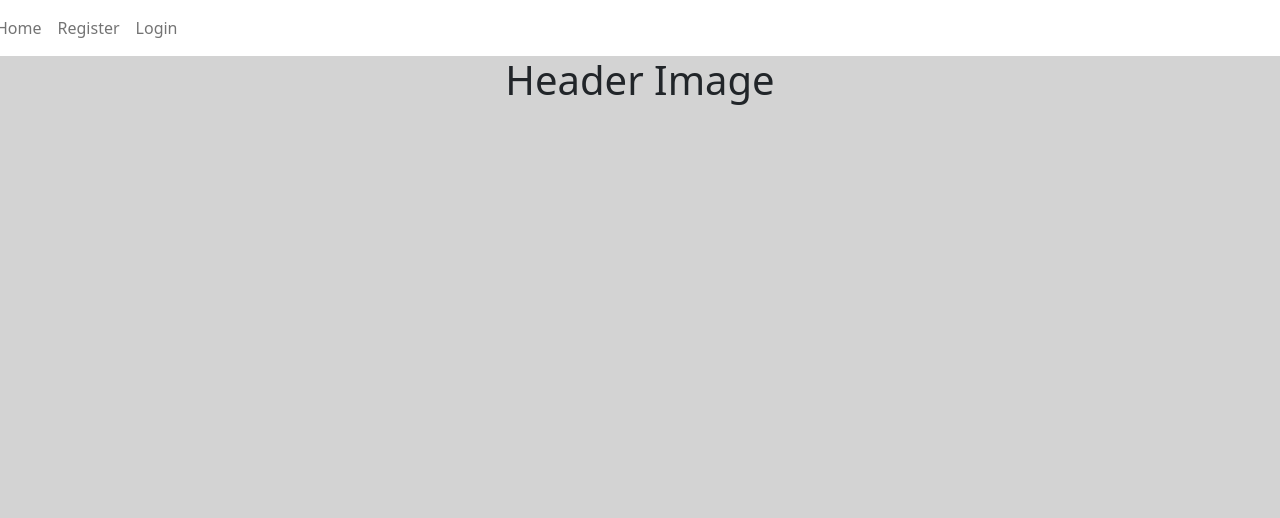
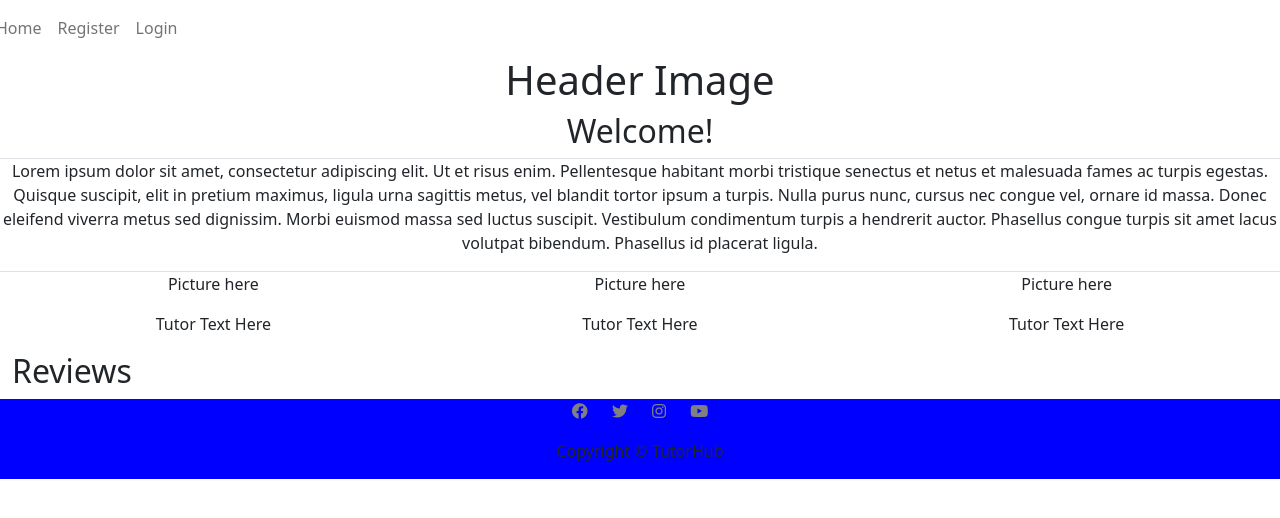
Before and after one commit to sophiebatten123/Tutoring-Hub, a Django app: page / in a window 1280 px wide. Shown: the top 518 px of the page. Run offline with Django 3.2, Linux system fonts and the light colour scheme.

Commit message:
Basic HTML generated for the site and displaying the users username on the profile page

```diff
--- a/home/templates/home/index.html
+++ b/home/templates/home/index.html
@@ -1,11 +1,62 @@
 {% extends "base.html" %}
 
 {% block content %}
+
+<!--Welcome text and header image-->
 
 <div class="conatiner-fluid">
     <div class="row center">
         <h1>Header Image</h1>
     </div>
+    <div class="row center">
+        <h2>Welcome!</h2>
+    </div>
+    <div class="row center border">
+        <p>Lorem ipsum dolor sit amet, consectetur adipiscing elit. Ut et risus enim. Pellentesque habitant morbi
+            tristique senectus et netus et malesuada fames ac turpis egestas. Quisque suscipit, elit in pretium maximus,
+            ligula urna sagittis metus, vel blandit tortor ipsum a turpis. Nulla purus nunc, cursus nec congue vel,
+            ornare id massa. Donec eleifend viverra metus sed dignissim. Morbi euismod massa sed luctus suscipit.
+            Vestibulum condimentum turpis a hendrerit auctor. Phasellus congue turpis sit amet lacus volutpat bibendum.
+            Phasellus id placerat ligula.</p>
+    </div>
+</div>
+
+<!--Our Tutors Section-->
+
+<div class="container-fluid">
+    <div class="row">
+        <div class="col-4 center">
+            <div class="row">
+                <p>Picture here</p>
+            </div>
+            <div class="row">
+                <p>Tutor Text Here</p>
+            </div>
+        </div>
+        <div class="col-4 center">
+            <div class="row">
+                <p>Picture here</p>
+            </div>
+            <div class="row">
+                <p>Tutor Text Here</p>
+            </div>
+        </div>
+        <div class="col-4 center">
+            <div class="row">
+                <p>Picture here</p>
+            </div>
+            <div class="row">
+                <p>Tutor Text Here</p>
+            </div>
+        </div>
+    </div>
+</div>
+
+<!--Reviews-->
+<div class="container-fluid">
+    <div class="row">
+        <h2>Reviews</h2>
+    </div>
 </div>
 
 {% endblock %}
--- a/static/css/style.css
+++ b/static/css/style.css
@@ -1,7 +1,20 @@
-body {
-    background-color: #D3D3D3;
-}
-
 .center {
     text-align: center;
 }
+
+.border {
+    border: solid 2px black;
+}
+
+.footer {
+    background-color: blue;
+}
+
+.footer li {
+    display: inline;
+    padding: 10px;
+}
+
+.footer li i {
+    color: grey;
+}
--- a/templates/base.html
+++ b/templates/base.html
@@ -52,7 +52,22 @@
     </main>
 
     <footer>
+        <div class="container-fluid">
+            <div class="row center footer">
+                <ul>
+                    <li><a href="https://www.facebook.com/" target="_blank" rel="noopener"
+                            aria-label="Click here to go to our facebook page"><i class="fab fa-facebook"></i></a></li>
+                    <li><a href="https://www.twitter.com/" target="_blank" rel="noopener"
+                            aria-label="Click here to go to our twitter page"><i class="fab fa-twitter"></i></a></li>
+                    <li><a href="https://www.instagram.com/" target="_blank" rel="noopener"
+                            aria-label="Click here to go to our instagram page"><i class="fab fa-instagram"></i></a></li>
+                    <li><a href="https://www.youtube.com/" target="_blank" rel="noopener"
+                            aria-label="Click here to go to our youtube page"><i class="fab fa-youtube"></i></a></li>
 
+                </ul>
+                <p>Copyright © TutorHub</p>
+            </div>
+        </div>
     </footer>
 </body>
 </html>
--- a/userprofile/templates/userprofile/profile.html
+++ b/userprofile/templates/userprofile/profile.html
@@ -5,6 +5,11 @@
 <div class="conatiner-fluid">
     <div class="row center">
         <h1>Profile Picture</h1>
+        <div class="center">
+        {% load account %}
+
+        {% user_display user %}
+        </div>
     </div>
 </div>
 
```
Also changed, not shown: db.sqlite3.
